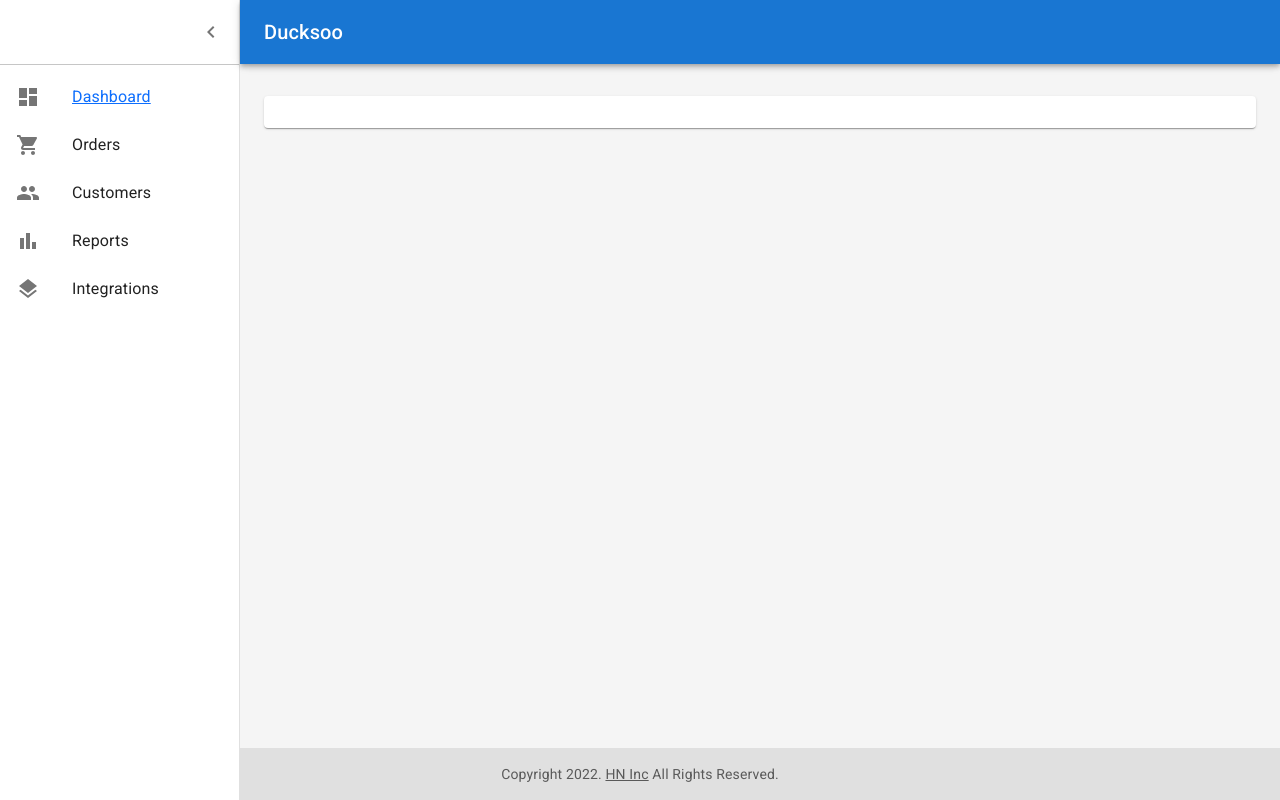
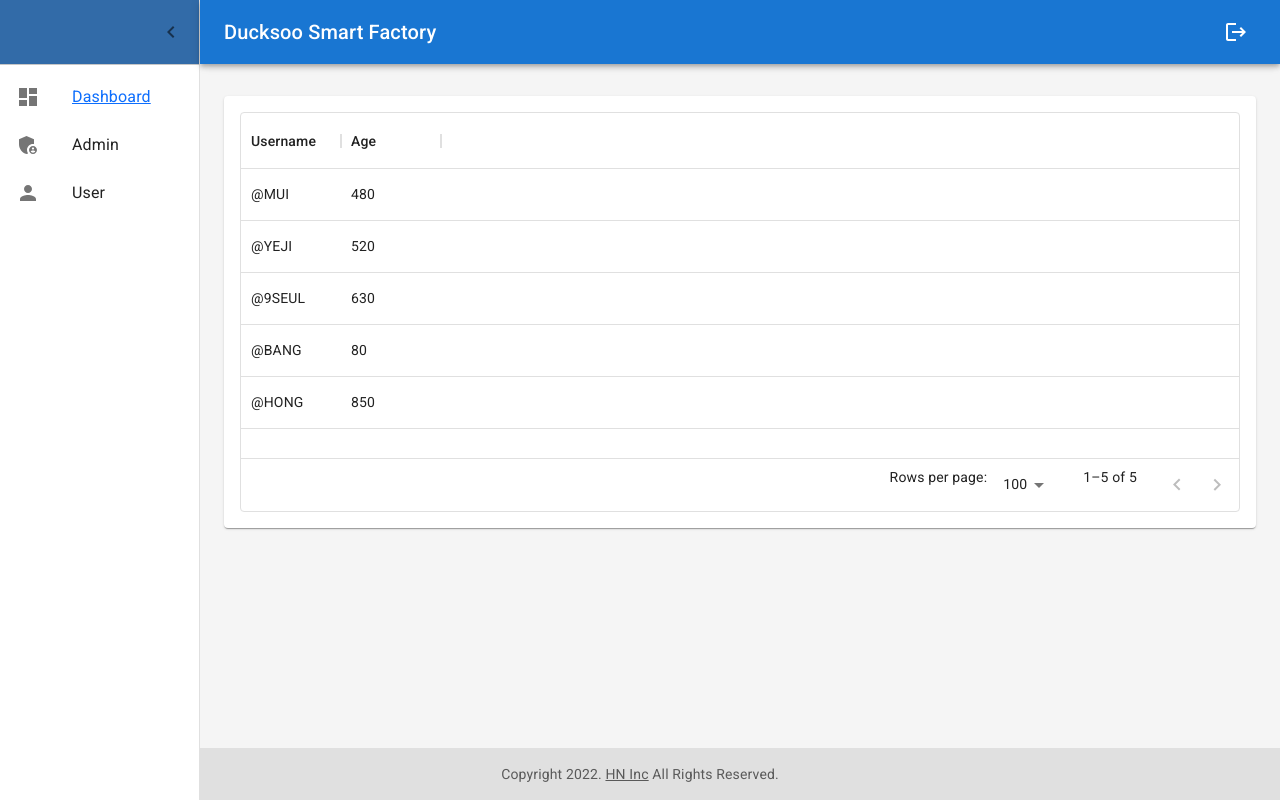
Before and after one commit to ki93/ducksoo-project-react, a React (Create React App) app: page / in a window 1280 px wide. Both pictures are taken after typing "Sample", "Sample123" into the empty fields and a click on the button "SIGN IN". Built offline with nearby package versions, Linux system fonts and the light colour scheme; no server answers.

Commit message:
sytle: layout style

```diff
--- a/package.json
+++ b/package.json
@@ -9,6 +9,7 @@
     "@mui/icons-material": "^5.5.1",
     "@mui/material": "^5.5.2",
     "@mui/styled-engine-sc": "^5.5.2",
+    "@mui/x-data-grid": "^5.6.1",
     "@reduxjs/toolkit": "^1.8.0",
     "@testing-library/jest-dom": "^5.16.2",
     "@testing-library/react": "^12.1.4",
--- a/public/index.html
+++ b/public/index.html
@@ -26,7 +26,7 @@
       work correctly both with client-side routing and a non-root public URL.
       Learn how to configure a non-root public URL by running `npm run build`.
     -->
-  <title>React App</title>
+  <title>Ducksoo</title>
 </head>
 
 <body>
--- a/src/components/common/Sidebar.js
+++ b/src/components/common/Sidebar.js
@@ -2,13 +2,9 @@ import React from "react";
 import ListItemButton from '@mui/material/ListItemButton';
 import ListItemIcon from '@mui/material/ListItemIcon';
 import ListItemText from '@mui/material/ListItemText';
-import ListSubheader from '@mui/material/ListSubheader';
 import DashboardIcon from '@mui/icons-material/Dashboard';
-import ShoppingCartIcon from '@mui/icons-material/ShoppingCart';
-import PeopleIcon from '@mui/icons-material/People';
-import BarChartIcon from '@mui/icons-material/BarChart';
-import LayersIcon from '@mui/icons-material/Layers';
-import AssignmentIcon from '@mui/icons-material/Assignment';
+import AdminPanelSettingsIcon from '@mui/icons-material/AdminPanelSettings';
+import PersonIcon from '@mui/icons-material/Person';
 import {
     Link,
   } from "react-router-dom";
@@ -27,27 +23,15 @@ const SideBar = () => {
     </ListItemButton>
     <ListItemButton>
       <ListItemIcon>
-        <ShoppingCartIcon />
+        <AdminPanelSettingsIcon />
       </ListItemIcon>
-      <ListItemText primary="Orders" />
+      <ListItemText primary="Admin" />
     </ListItemButton>
     <ListItemButton>
       <ListItemIcon>
-        <PeopleIcon />
+        <PersonIcon />
       </ListItemIcon>
-      <ListItemText primary="Customers" />
-    </ListItemButton>
-    <ListItemButton>
-      <ListItemIcon>
-        <BarChartIcon />
-      </ListItemIcon>
-      <ListItemText primary="Reports" />
-    </ListItemButton>
-    <ListItemButton>
-      <ListItemIcon>
-        <LayersIcon />
-      </ListItemIcon>
-      <ListItemText primary="Integrations" />
+      <ListItemText primary="User" />
     </ListItemButton>
 
     </div>
--- a/src/pages/Login.js
+++ b/src/pages/Login.js
@@ -61,7 +61,7 @@ export default function Login() {
 
   return (
     <ThemeProvider theme={theme}>
-      <Grid container component="main" sx={{ height: "100vh" }}>
+      <Grid container component="main" sx={{ height: "100vh" }} >
         <CssBaseline />
         <Grid
           item
@@ -95,6 +95,7 @@ export default function Login() {
               display: "flex",
               flexDirection: "column",
               alignItems: "center",
+
             }}
           >
             <Avatar sx={{ m: 1, bgcolor: "primary.main" }}>
--- a/src/pages/Main.js
+++ b/src/pages/Main.js
@@ -17,23 +17,27 @@ import MenuIcon from "@mui/icons-material/Menu";
 import ChevronLeftIcon from "@mui/icons-material/ChevronLeft";
 import NotificationsIcon from "@mui/icons-material/Notifications";
 import SideBar from "../components/common/Sidebar";
-import Router from '../Routes';
-import Footer from '../components/common/Footer';
+import Router from "../Routes";
+import Footer from "../components/common/Footer";
+import LogoutIcon from "@mui/icons-material/Logout";
+import TestGrid from "pages/TestGrid"
 
 
-const drawerWidth = 240;
+const drawerWidth = 200;
 
 const AppBar = styled(MuiAppBar, {
   shouldForwardProp: (prop) => prop !== "open",
-})(({ theme, open }) => ({
+})(({ theme, open }) => ({ //menu closed
   zIndex: theme.zIndex.drawer + 1,
+  // backgroundColor:'#326ba8',
   transition: theme.transitions.create(["width", "margin"], {
     easing: theme.transitions.easing.sharp,
     duration: theme.transitions.duration.leavingScreen,
   }),
-  ...(open && {
+  ...(open && { //menu opened
     marginLeft: drawerWidth,
     width: `calc(100% - ${drawerWidth}px)`,
+    // backgroundColor:'#326ba8',
     transition: theme.transitions.create(["width", "margin"], {
       easing: theme.transitions.easing.sharp,
       duration: theme.transitions.duration.enteringScreen,
@@ -41,12 +45,13 @@ const AppBar = styled(MuiAppBar, {
   }),
 }));
 
-const Drawer = styled(MuiDrawer, {
+const Drawer = styled(MuiDrawer, { //menu sytle
   shouldForwardProp: (prop) => prop !== "open",
 })(({ theme, open }) => ({
   "& .MuiDrawer-paper": {
     position: "relative",
     whiteSpace: "nowrap",
+    // backgroundColor:'#fafafa',
     width: drawerWidth,
     transition: theme.transitions.create("width", {
       easing: theme.transitions.easing.sharp,
@@ -76,9 +81,9 @@ function DashboardContent() {
   };
   return (
     <ThemeProvider theme={mdTheme}>
-      <Box sx={{ display: "flex"}}>
-        <CssBaseline />
-        <AppBar position="absolute" open={open}>
+      <Box sx={{ display: "flex" }}>
+        {/* <CssBaseline /> */}
+        <AppBar position="absolute" open={open} >
           <Toolbar
             sx={{
               pr: "24px", // keep right padding when drawer closed
@@ -103,8 +108,11 @@ function DashboardContent() {
               noWrap
               sx={{ flexGrow: 1 }}
             >
-              Ducksoo
+              Ducksoo Smart Factory
             </Typography>
+            <IconButton color="inherit">
+              <LogoutIcon />
+            </IconButton>
           </Toolbar>
         </AppBar>
         <Drawer variant="permanent" open={open}>
@@ -114,6 +122,7 @@ function DashboardContent() {
               alignItems: "center",
               justifyContent: "flex-end",
               px: [1],
+              backgroundColor:'#326ba8',
             }}
           >
             <IconButton onClick={toggleDrawer}>
@@ -139,8 +148,8 @@ function DashboardContent() {
           }}
         >
           <Toolbar />
-          <Container maxWidth="lg:100%" height= '100vh' sx={{ mt: 4, mb: 4 }}>
-            <Grid container >
+          <Container maxWidth="lg:100%" height="100vh" sx={{ mt: 4, mb: 4 }}>
+            <Grid container>
               <Grid item xs={12} md={12} lg={12}>
                 <Paper
                   sx={{
@@ -151,11 +160,12 @@ function DashboardContent() {
                 >
                   {/* router? */}
                   {/* <Router></Router> */}
+                  <TestGrid></TestGrid>
                 </Paper>
               </Grid>
             </Grid>
           </Container>
-          <Footer/>
+          <Footer />
         </Box>
       </Box>
     </ThemeProvider>
--- /dev/null
+++ b/src/pages/TestGrid.js
@@ -0,0 +1,48 @@
+import { DataGrid } from '@mui/x-data-grid';
+
+const rows = [
+  {
+    id: 1,
+    username: '@MUI',
+    age: 480,
+  },
+  {
+    id: 2,
+    username: '@YEJI',
+    age: 520,
+  },
+  {
+    id: 3,
+    username: '@9SEUL',
+    age: 630,
+  },
+  {
+    id: 4,
+    username: '@BANG',
+    age: 80,
+  },
+  {
+    id: 5,
+    username: '@HONG',
+    age: 850,
+  },
+];
+
+export default function TestGrid() {
+  return (
+    <div style={{ height: 400, width: '100%' }}>
+      <DataGrid
+        columns={[
+          {
+            field: 'username',
+            headerName: 'Username',
+            description:
+              'The identification used by the person with access to the online service.',
+          },
+          { field: 'age', headerName: 'Age' },
+        ]}
+        rows={rows}
+      />
+    </div>
+  );
+}
```
Also changed, not shown: 1 other file (tests, documents, lock files or other folders).
